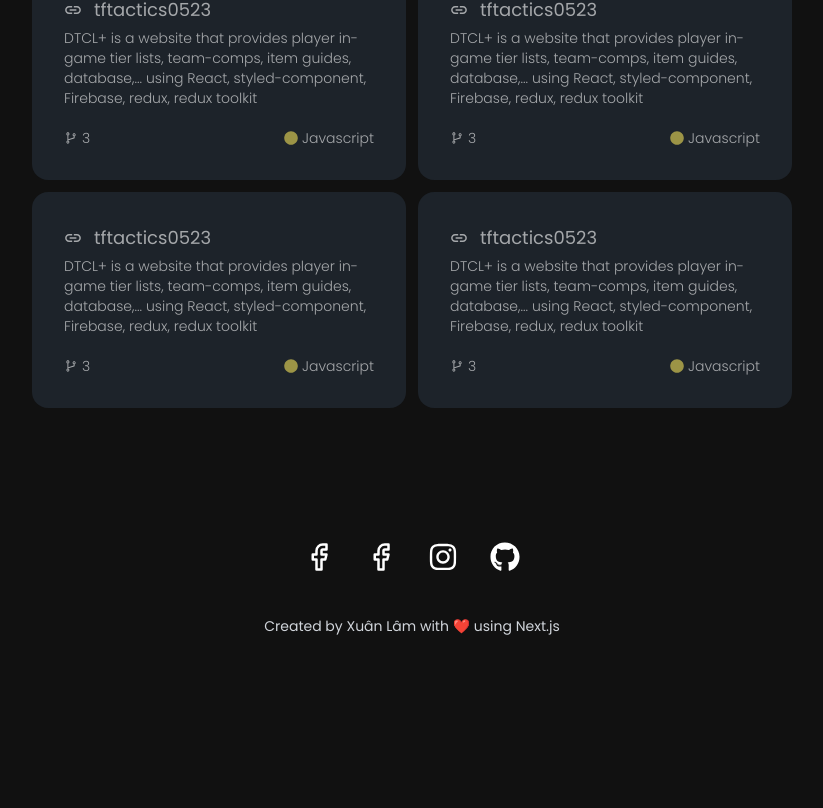
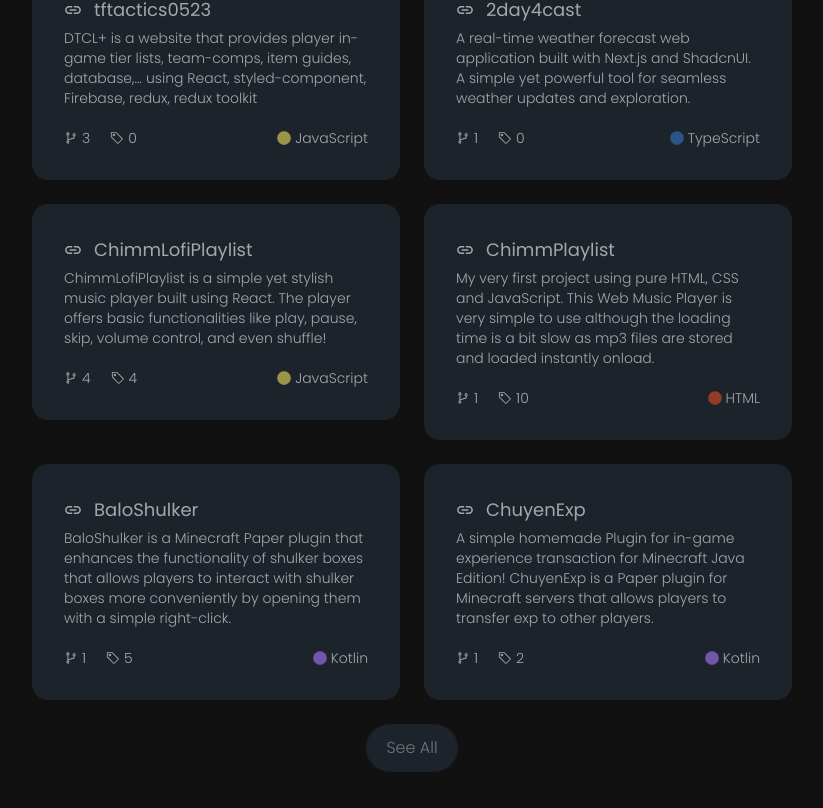
Before and after one commit to hoangxuanlam2007/hoangxuanlam2007, a Next.js app: page / in a window 1280 px wide. Shown: the part 2792-3600 px from the top of the page, without its empty margins (228-1051 px from the left). Before the commit the page ends 3460 px from the top, so only its background shows below. Built offline with nearby package versions, Linux system fonts and the light colour scheme.

Commit message:
Finish Projects.tsx

```diff
--- a/app/globals.css
+++ b/app/globals.css
@@ -25,7 +25,6 @@
   box-shadow: inset 0 0 6px #0000004d;
 }
 
-/* Social Icons */
 .socialIcon {
   font-size: 20px;
 }
--- a/components/Projects.tsx
+++ b/components/Projects.tsx
@@ -1,9 +1,12 @@
+"use client"
+
 import Link from "next/link";
 import React from "react";
 
 import { IoMdLink } from "react-icons/io";
 import { FaCircle } from "react-icons/fa";
 import { AiOutlineBranches } from "react-icons/ai";
+import { BsTag } from "react-icons/bs";
 
 const Projects: React.FC<{}> = () => {
   return (
@@ -15,10 +18,10 @@ const Projects: React.FC<{}> = () => {
         GITHUB REPOSITORIES
       </p>
       <div className="container mx-auto 2xl">
-        <div className="grid grid-rows-2 grid-flow-row md:grid-flow-col gap-3">
+        <div className="grid grid-row md:grid-cols-2 gap-6">
 
           <Link
-            href="/"
+            href="https://github.com/pdkhanh3011/tftactics0523"
             rel="noopener noreferrer"
             target="_blank"
             className="z-[1]"
@@ -31,8 +34,11 @@ const Projects: React.FC<{}> = () => {
                   DTCL+ is a website that provides player in-game tier lists, team-comps, item guides, database,... using React, styled-component, Firebase, redux, redux toolkit
                 </div>
                 <div className="flex flex-row content-center justify-between items-center flex-wrap">
-                  <div className="text-white opacity-60 font-thin text-sm flex flex-row content-center items-center flex-wrap gap-x-1"><AiOutlineBranches />3</div>
-                  <div className="text-white opacity-60 font-thin text-sm flex flex-row content-center items-center flex-wrap gap-x-1"><FaCircle className="text-[#f1e05a]" /> Javascript</div>
+                  <div className="flex flex-row content-center items-center flex-wrap gap-x-5">
+                    <div className="text-white opacity-60 font-thin text-sm flex flex-row content-center items-center flex-wrap gap-x-1" id="branches"><AiOutlineBranches />3</div>
+                    <div className="text-white opacity-60 font-thin text-sm flex flex-row content-center items-center flex-wrap gap-x-1" id="tags"><BsTag />0</div>
+                  </div>
+                  <div className="text-white opacity-60 font-thin text-sm flex flex-row content-center items-center flex-wrap gap-x-1"><FaCircle className="text-[#f1e05a]" /> JavaScript</div>
                 </div>
               </div>
             </div>
@@ -40,7 +46,7 @@ const Projects: React.FC<{}> = () => {
           </Link>
 
           <Link
-            href="/"
+            href="https://github.com/hoangxuanlam2007/2day4cast"
             rel="noopener noreferrer"
             target="_blank"
             className="z-[1]"
@@ -48,13 +54,16 @@ const Projects: React.FC<{}> = () => {
           <div className="rounded-2xl bg-[#1D232A]">
             <div className="flex-row flex">
               <div className="p-8 flex flex-col">
-                <div className="text-white opacity-60 font-normal text-lg flex flex-row content-center items-center flex-wrap gap-x-3"><IoMdLink />tftactics0523</div>
+                <div className="text-white opacity-60 font-normal text-lg flex flex-row content-center items-center flex-wrap gap-x-3"><IoMdLink />2day4cast</div>
                 <div className="text-white opacity-60 font-thin text-sm mt-1 mb-5">
-                  DTCL+ is a website that provides player in-game tier lists, team-comps, item guides, database,... using React, styled-component, Firebase, redux, redux toolkit
+                A real-time weather forecast web application built with Next.js and ShadcnUI. A simple yet powerful tool for seamless weather updates and exploration.
                 </div>
                 <div className="flex flex-row content-center justify-between items-center flex-wrap">
-                  <div className="text-white opacity-60 font-thin text-sm flex flex-row content-center items-center flex-wrap gap-x-1"><AiOutlineBranches />3</div>
-                  <div className="text-white opacity-60 font-thin text-sm flex flex-row content-center items-center flex-wrap gap-x-1"><FaCircle className="text-[#f1e05a]" /> Javascript</div>
+                  <div className="flex flex-row content-center items-center flex-wrap gap-x-5">
+                    <div className="text-white opacity-60 font-thin text-sm flex flex-row content-center items-center flex-wrap gap-x-1" id="branches"><AiOutlineBranches />1</div>
+                    <div className="text-white opacity-60 font-thin text-sm flex flex-row content-center items-center flex-wrap gap-x-1" id="tags"><BsTag />0</div>
+                  </div>
+                  <div className="text-white opacity-60 font-thin text-sm flex flex-row content-center items-center flex-wrap gap-x-1"><FaCircle className="text-[#3178C6]" /> TypeScript</div>
                 </div>
               </div>
             </div>
@@ -62,7 +71,7 @@ const Projects: React.FC<{}> = () => {
           </Link>
 
           <Link
-            href="/"
+            href="https://github.com/hoangxuanlam2007/ChimmLofiPlaylist"
             rel="noopener noreferrer"
             target="_blank"
             className="z-[1]"
@@ -70,13 +79,16 @@ const Projects: React.FC<{}> = () => {
           <div className="rounded-2xl bg-[#1D232A]">
             <div className="flex-row flex">
               <div className="p-8 flex flex-col">
-                <div className="text-white opacity-60 font-normal text-lg flex flex-row content-center items-center flex-wrap gap-x-3"><IoMdLink />tftactics0523</div>
+                <div className="text-white opacity-60 font-normal text-lg flex flex-row content-center items-center flex-wrap gap-x-3"><IoMdLink />ChimmLofiPlaylist</div>
                 <div className="text-white opacity-60 font-thin text-sm mt-1 mb-5">
-                  DTCL+ is a website that provides player in-game tier lists, team-comps, item guides, database,... using React, styled-component, Firebase, redux, redux toolkit
+                ChimmLofiPlaylist is a simple yet stylish music player built using React. The player offers basic functionalities like play, pause, skip, volume control, and even shuffle!
                 </div>
                 <div className="flex flex-row content-center justify-between items-center flex-wrap">
-                  <div className="text-white opacity-60 font-thin text-sm flex flex-row content-center items-center flex-wrap gap-x-1"><AiOutlineBranches />3</div>
-                  <div className="text-white opacity-60 font-thin text-sm flex flex-row content-center items-center flex-wrap gap-x-1"><FaCircle className="text-[#f1e05a]" /> Javascript</div>
+                  <div className="flex flex-row content-center items-center flex-wrap gap-x-5">
+                    <div className="text-white opacity-60 font-thin text-sm flex flex-row content-center items-center flex-wrap gap-x-1" id="branches"><AiOutlineBranches />4</div>
+                    <div className="text-white opacity-60 font-thin text-sm flex flex-row content-center items-center flex-wrap gap-x-1" id="tags"><BsTag />4</div>
+                  </div>
+                  <div className="text-white opacity-60 font-thin text-sm flex flex-row content-center items-center flex-wrap gap-x-1"><FaCircle className="text-[#f1e05a]" /> JavaScript</div>
                 </div>
               </div>
             </div>
@@ -84,7 +96,7 @@ const Projects: React.FC<{}> = () => {
           </Link>
 
           <Link
-            href="/"
+            href="https://github.com/hoangxuanlam2007/ChimmPlaylist"
             rel="noopener noreferrer"
             target="_blank"
             className="z-[1]"
@@ -92,13 +104,66 @@ const Projects: React.FC<{}> = () => {
           <div className="rounded-2xl bg-[#1D232A]">
             <div className="flex-row flex">
               <div className="p-8 flex flex-col">
-                <div className="text-white opacity-60 font-normal text-lg flex flex-row content-center items-center flex-wrap gap-x-3"><IoMdLink />tftactics0523</div>
+                <div className="text-white opacity-60 font-normal text-lg flex flex-row content-center items-center flex-wrap gap-x-3"><IoMdLink />ChimmPlaylist</div>
                 <div className="text-white opacity-60 font-thin text-sm mt-1 mb-5">
-                  DTCL+ is a website that provides player in-game tier lists, team-comps, item guides, database,... using React, styled-component, Firebase, redux, redux toolkit
+                  My very first project using pure HTML, CSS and JavaScript. This Web Music Player is very simple to use although the loading time is a bit slow as mp3 files are stored and loaded instantly onload.
                 </div>
                 <div className="flex flex-row content-center justify-between items-center flex-wrap">
-                  <div className="text-white opacity-60 font-thin text-sm flex flex-row content-center items-center flex-wrap gap-x-1"><AiOutlineBranches />3</div>
-                  <div className="text-white opacity-60 font-thin text-sm flex flex-row content-center items-center flex-wrap gap-x-1"><FaCircle className="text-[#f1e05a]" /> Javascript</div>
+                  <div className="flex flex-row content-center items-center flex-wrap gap-x-5">
+                    <div className="text-white opacity-60 font-thin text-sm flex flex-row content-center items-center flex-wrap gap-x-1" id="branches"><AiOutlineBranches />1</div>
+                    <div className="text-white opacity-60 font-thin text-sm flex flex-row content-center items-center flex-wrap gap-x-1" id="tags"><BsTag />10</div>
+                  </div>
+                  <div className="text-white opacity-60 font-thin text-sm flex flex-row content-center items-center flex-wrap gap-x-1"><FaCircle className="text-[#E34C26]" /> HTML</div>
+                </div>
+              </div>
+            </div>
+          </div>
+          </Link>
+
+          <Link
+            href="https://github.com/hoangxuanlam2007/BaloShulker"
+            rel="noopener noreferrer"
+            target="_blank"
+            className="z-[1]"
+          >
+          <div className="rounded-2xl bg-[#1D232A]">
+            <div className="flex-row flex">
+              <div className="p-8 flex flex-col">
+                <div className="text-white opacity-60 font-normal text-lg flex flex-row content-center items-center flex-wrap gap-x-3"><IoMdLink />BaloShulker</div>
+                <div className="text-white opacity-60 font-thin text-sm mt-1 mb-5">
+                BaloShulker is a Minecraft Paper plugin that enhances the functionality of shulker boxes that allows players to interact with shulker boxes more conveniently by opening them with a simple right-click.
+                </div>
+                <div className="flex flex-row content-center justify-between items-center flex-wrap">
+                  <div className="flex flex-row content-center items-center flex-wrap gap-x-5">
+                    <div className="text-white opacity-60 font-thin text-sm flex flex-row content-center items-center flex-wrap gap-x-1" id="branches"><AiOutlineBranches />1</div>
+                    <div className="text-white opacity-60 font-thin text-sm flex flex-row content-center items-center flex-wrap gap-x-1" id="tags"><BsTag />5</div>
+                  </div>
+                  <div className="text-white opacity-60 font-thin text-sm flex flex-row content-center items-center flex-wrap gap-x-1"><FaCircle className="text-[#A97BFF]" /> Kotlin</div>
+                </div>
+              </div>
+            </div>
+          </div>
+          </Link>
+
+          <Link
+            href="https://github.com/hoangxuanlam2007/ChuyenExp"
+            rel="noopener noreferrer"
+            target="_blank"
+            className="z-[1]"
+          >
+          <div className="rounded-2xl bg-[#1D232A]">
+            <div className="flex-row flex">
+              <div className="p-8 flex flex-col">
+                <div className="text-white opacity-60 font-normal text-lg flex flex-row content-center items-center flex-wrap gap-x-3"><IoMdLink />ChuyenExp</div>
+                <div className="text-white opacity-60 font-thin text-sm mt-1 mb-5">
+                  A simple homemade Plugin for in-game experience transaction for Minecraft Java Edition! ChuyenExp is a Paper plugin for Minecraft servers that allows players to transfer exp to other players.
+                </div>
+                <div className="flex flex-row content-center justify-between items-center flex-wrap">
+                  <div className="flex flex-row content-center items-center flex-wrap gap-x-5">
+                    <div className="text-white opacity-60 font-thin text-sm flex flex-row content-center items-center flex-wrap gap-x-1" id="branches"><AiOutlineBranches />1</div>
+                    <div className="text-white opacity-60 font-thin text-sm flex flex-row content-center items-center flex-wrap gap-x-1" id="tags"><BsTag />2</div>
+                  </div>
+                  <div className="text-white opacity-60 font-thin text-sm flex flex-row content-center items-center flex-wrap gap-x-1"><FaCircle className="text-[#A97BFF]" /> Kotlin</div>
                 </div>
               </div>
             </div>
@@ -106,6 +171,11 @@ const Projects: React.FC<{}> = () => {
           </Link>
 
         </div>
+        <div className="mx-auto mt-6 rounded-full bg-[#1D232A] max-w-fit px-5 py-3 text-[#ffffff60] text-center font-thin select-none cursor-pointer"
+          onClick={() => window.open("https://github.com/hoangxuanlam2007?tab=repositories")}
+        >
+          See All
+        </div>
       </div>
     </section>
   );
```
Also changed, not shown: components/Footer.tsx (+0 -19 lines).
